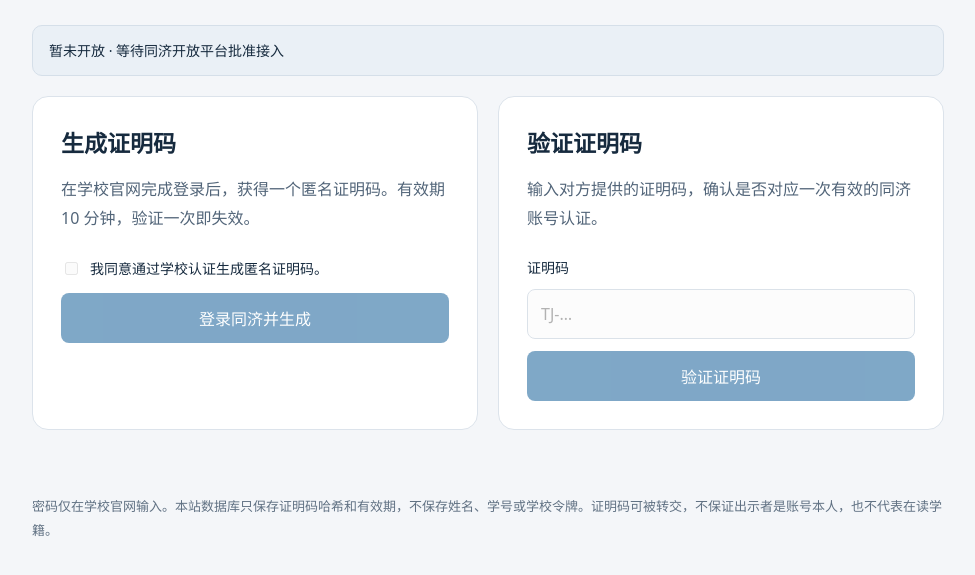
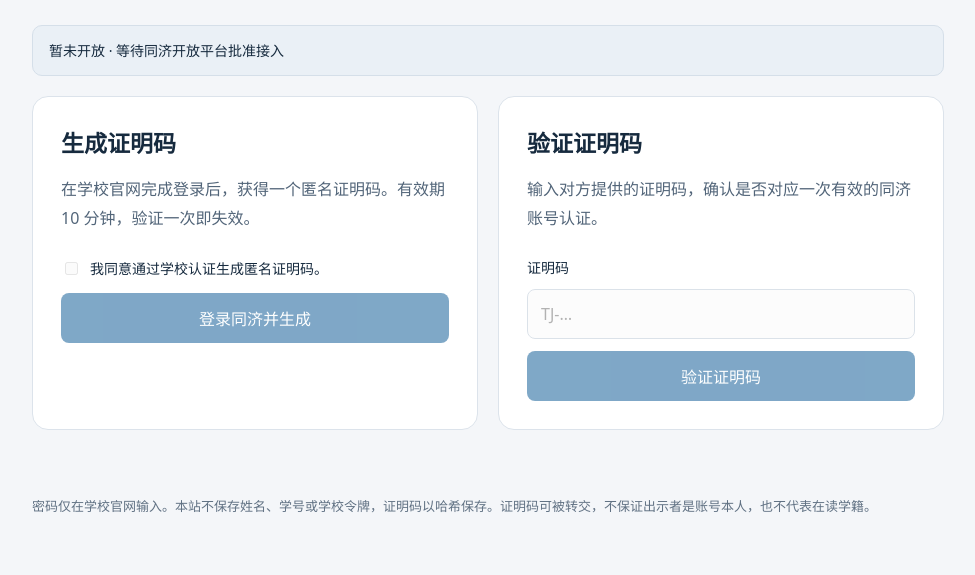
Before and after one commit to GPDdev/tj.hachile.org, a plain HTML site: page public/index.html in a window 1280 px wide. Shown: the part 219-794 px from the top of the page, without its empty margins (152-1127 px from the left). Drawn offline with Linux system fonts and the light colour scheme.

Commit message:
docs: clarify minimal identity data retention notice

```diff
--- a/public/index.html
+++ b/public/index.html
@@ -46,7 +46,7 @@
       </section>
     </div>
     <p id="result" class="result" role="status" aria-live="polite"></p>
-    <footer>密码仅在学校官网输入。本站数据库只保存证明码哈希和有效期，不保存姓名、学号或学校令牌。证明码可被转交，不保证出示者是账号本人，也不代表在读学籍。</footer>
+    <footer>密码仅在学校官网输入。本站不保存姓名、学号或学校令牌，证明码以哈希保存。证明码可被转交，不保证出示者是账号本人，也不代表在读学籍。</footer>
     <noscript>请启用 JavaScript 以使用证明码功能。</noscript>
   </main>
 </body>
```
